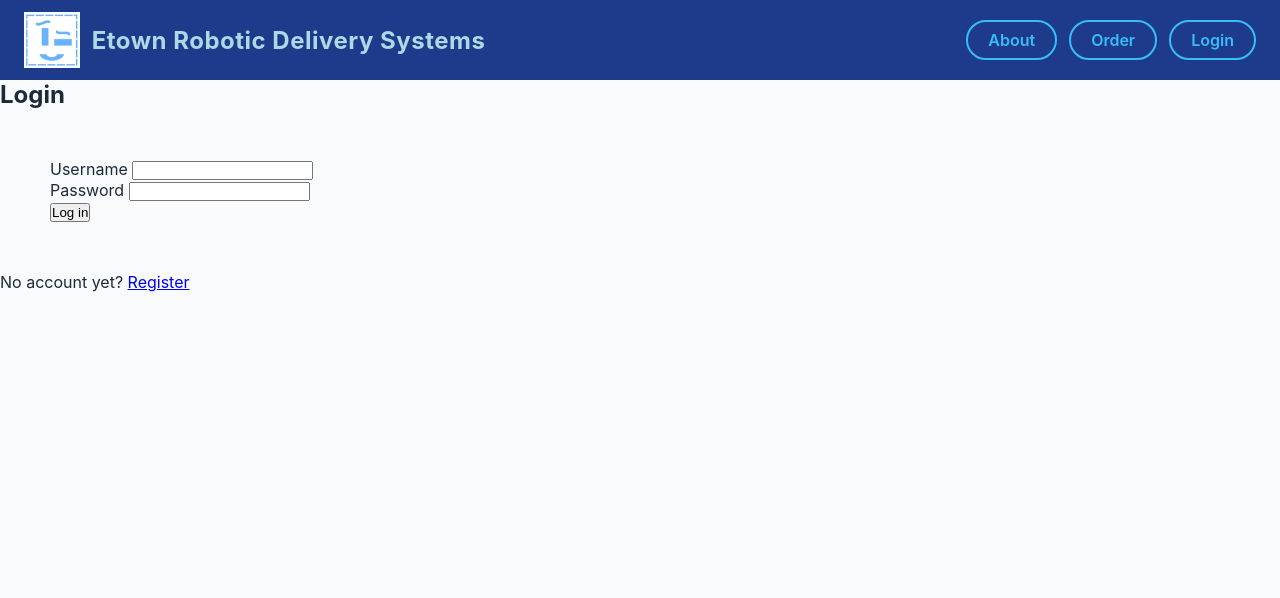
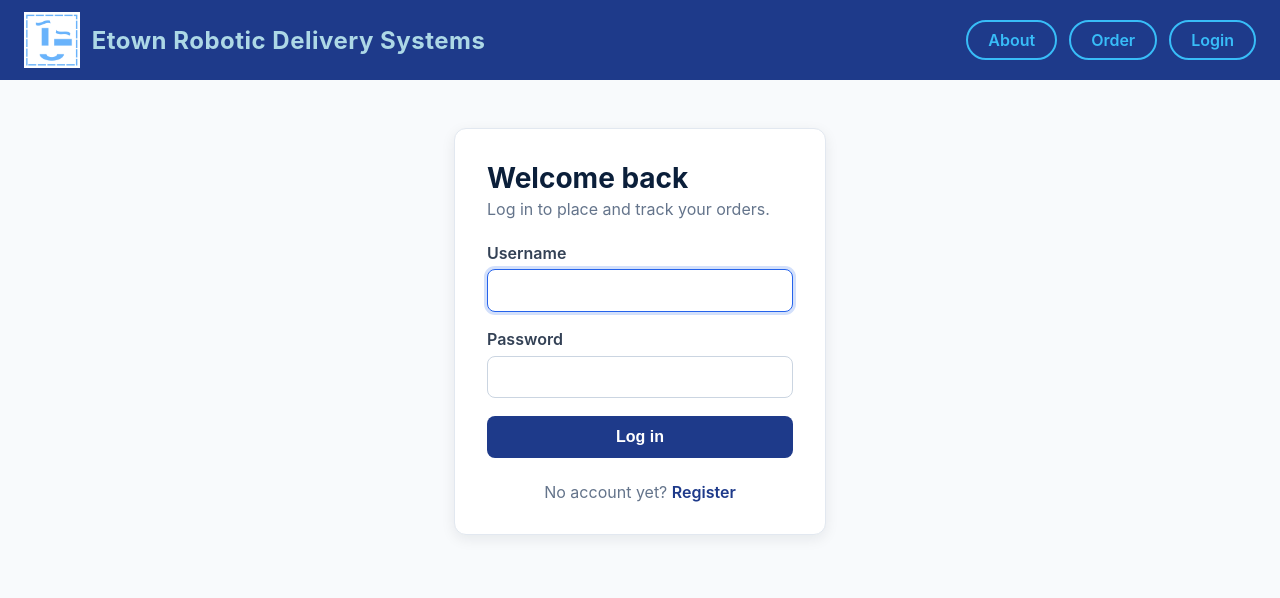
Before and after one commit to dornblaserc/Soft-Eng---Robot-, a PHP site: page /login.php in a window 1280 px wide. Shown: the top 598 px of the page. Run offline with PHP 8.4, Linux system fonts and the light colour scheme.

Commit message:
styled login/register screen

```diff
--- /dev/null
+++ b/website/Styles/login.css
@@ -0,0 +1,165 @@
+/* ===== Login / Register layout ===== */
+.auth-page {
+  max-width: 420px;
+  margin: 0 auto;
+  padding: 3rem 1.5rem 4rem;
+}
+
+.auth-card {
+  background: #ffffff;
+  border: 1px solid #e2e8f0;
+  border-radius: 12px;
+  padding: 2rem;
+  box-shadow: 0 4px 14px rgba(15, 23, 42, 0.08);
+}
+
+.auth-title {
+  font-size: 1.75rem;
+  color: #0b1f3a;
+  margin-bottom: 0.25rem;
+}
+
+.auth-subtitle {
+  color: #64748b;
+  margin-bottom: 1.5rem;
+}
+
+/* ===== Form fields ===== */
+.auth-form label {
+  display: block;
+  font-weight: 600;
+  color: #334155;
+  margin-bottom: 0.4rem;
+}
+
+.auth-form input {
+  width: 100%;
+  padding: 0.7rem 0.9rem;
+  margin-bottom: 1.1rem;
+  font-size: 1rem;
+  color: #1e293b;
+  background: #ffffff;
+  border: 1px solid #cbd5e1;
+  border-radius: 8px;
+}
+
+.auth-form input:focus {
+  outline: none;
+  border-color: #2563eb;
+  box-shadow: 0 0 0 3px rgba(37, 99, 235, 0.2);
+}
+
+.auth-button {
+  width: 100%;
+  padding: 0.75rem 1.5rem;
+  font-size: 1rem;
+  font-weight: 600;
+  color: #ffffff;
+  background: #1e3a8a;
+  border: none;
+  border-radius: 8px;
+  cursor: pointer;
+  transition: background-color 0.2s ease;
+}
+
+.auth-button:hover {
+  background: #2563eb;
+}
+
+/* ===== Error message ===== */
+.auth-error {
+  padding: 0.8rem 1rem;
+  margin-bottom: 1.25rem;
+  font-weight: 500;
+  color: #991b1b;
+  background: #fef2f2;
+  border: 1px solid #fecaca;
+  border-radius: 8px;
+}
+
+/* ===== Footer link ===== */
+.auth-footer {
+  margin-top: 1.5rem;
+  text-align: center;
+  color: #64748b;
+}
+
+.auth-footer a {
+  color: #1e3a8a;
+  font-weight: 600;
+  text-decoration: none;
+}
+
+.auth-footer a:hover {
+  text-decoration: underline;
+}
+
+/* ===== Header (dark so the light blue logo pops) ===== */
+.navbar-header {
+
+  border-bottom: 3px solid #38bdf8;
+  box-shadow: 0 2px 10px rgba(0, 0, 0, 0.25);
+  position: sticky;
+  top: 0;
+  z-index: 1000;
+}
+
+.navbar {
+  width: 100%;
+  margin: 0 auto;
+  padding: 0.75rem 1.5rem;
+  display: flex;
+  justify-content: space-between;
+  align-items: center;
+  background-color:#1E3A8A ;
+}
+
+/* ===== Logo + brand text ===== */
+.logo {
+  display: flex;
+  align-items: center;
+  gap: 0.75rem;
+  text-decoration: none;
+}
+
+.logo img {
+  height: 56px;
+  width: auto;
+}
+
+.logo-text {
+  font-size: 1.5rem;
+  font-weight: 700;
+  color:lightblue;
+  letter-spacing: 0.5px;
+}
+
+/* ===== Navigation ===== */
+.nav-menu {
+  display: flex;
+  align-items: center;
+  gap: 0.75rem;
+  list-style: none;
+}
+
+.nav-link {
+  display: inline-block;
+  padding: 0.5rem 1.25rem;
+  border-radius: 9999px;
+  background-color: transparent;
+  border: 2px solid #38bdf8;
+  color: #38bdf8;
+  font-weight: 600;
+  text-decoration: none;
+  transition: background-color 0.2s ease, color 0.2s ease;
+}
+
+.nav-link:hover {
+  background-color: #38bdf8;
+  color: #0f172a;
+}
+
+.badge-delivered { background: #dcfce7; color: #166534; }
+.badge-failed    { background: #fee2e2; color: #991b1b; }
+.badge-pending   { background: #fef9c3; color: #854d0e; }
+.badge-progress  { background: #dbeafe; color: #1e40af; }
--- a/website/login.php
+++ b/website/login.php
@@ -25,25 +25,30 @@ $pageTitle = 'Login - Etown Robotic Delivery Systems';
 include __DIR__ . '/Classes/header.php';
 ?>
 
-<h2>Login</h2>
-<?php if ($error): ?>
-    <p style="color:red"><?= htmlspecialchars($error) ?></p>
-<?php endif; ?>
+<link rel="stylesheet" href="Styles/login.css?v=1">
 
-<style>
+<div class="auth-page">
+    <div class="auth-card">
+        <h2 class="auth-title">Welcome back</h2>
+        <p class="auth-subtitle">Log in to place and track your orders.</p>
 
-form {
-margin: 50px;
-}
+        <?php if ($error): ?>
+            <div class="auth-error"><?= htmlspecialchars($error) ?></div>
+        <?php endif; ?>
 
-</style>
+        <form method="post" action="login.php" class="auth-form">
+            <label for="username">Username</label>
+            <input type="text" id="username" name="username" autocomplete="username"
+                   value="<?= htmlspecialchars($_POST['username'] ?? '') ?>" required autofocus>
 
+            <label for="password">Password</label>
+            <input type="password" id="password" name="password" autocomplete="current-password" required>
 
-<form method="post" action="login.php">
-    <label>Username <input type="text" name="username" required></label><br>
-    <label>Password <input type="password" name="password" required></label><br>
-    <button type="submit">Log in</button>
-</form>
-<p>No account yet? <a href="register.php">Register</a></p>
+            <button type="submit" class="auth-button">Log in</button>
+        </form>
+
+        <p class="auth-footer">No account yet? <a href="register.php">Register</a></p>
+    </div>
+</div>
 
 <?php include __DIR__ . '/Classes/footer.php'; ?>
--- a/website/order.php
+++ b/website/order.php
@@ -35,7 +35,7 @@ $pageTitle = 'Order - Etown Robotic Delivery Systems';
 include __DIR__ . '/Classes/header.php';
 ?>
 
-<link rel="stylesheet" href="order.css?v=1">
+<link rel="stylesheet" href="Styles/order.css?v=1">
 
 <div class="page">
 
--- a/website/register.php
+++ b/website/register.php
@@ -28,6 +28,8 @@ $pageTitle = 'Register - Etown Robotic Delivery Systems';
 include __DIR__ . '/Classes/header.php';
 ?>
 
+<link rel="stylesheet" href="Styles/order.css?v=1>
+
 <h2>Create an Account</h2>
 <?php if ($error): ?>
     <p style="color:red"><?= htmlspecialchars($error) ?></p>
```
Also changed, not shown: website/Styles/order.css (renamed from website/order.css), website/Styles/styles.css (line endings or trailing spaces).
